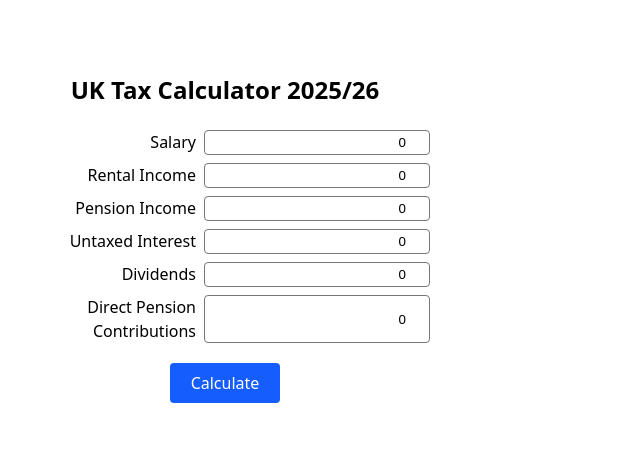
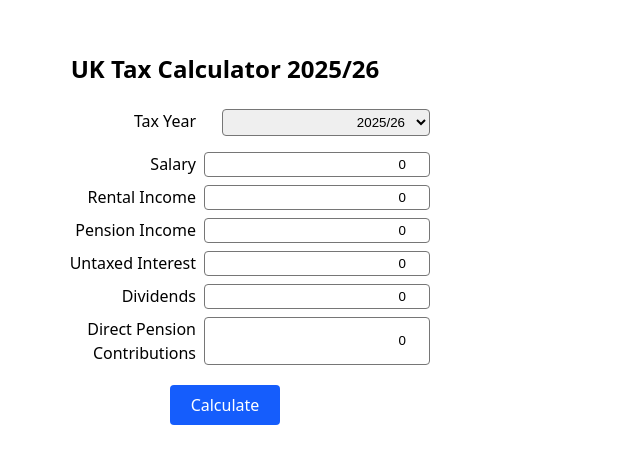
Before and after one commit to John-Bell/taxcalc, a React (Vite) app: page / in a window 1280 px wide. Shown: the part 155-618 px from the top of the page, without its empty margins (0-640 px from the left). Built offline with nearby package versions, Linux system fonts and the light colour scheme.

Commit message:
added ui

```diff
--- a/src/App.tsx
+++ b/src/App.tsx
@@ -4,6 +4,7 @@ import type { TaxCalculationInput } from './models/TaxCalculationInput';
 import type { TaxCalculationResult } from './models/TaxCalculationResult';
 import InputField from './components/InputField';
 import { createEmptyInput } from './model';
+import { TAX_YEAR_CONSTANTS, getDefaultTaxYear } from './constants/taxConstants';
 
 const fields: { name: keyof TaxCalculationInput; label: string }[] = [
     { name: 'salary', label: 'Salary' },
@@ -14,22 +15,34 @@ const fields: { name: keyof TaxCalculationInput; label: string }[] = [
     { name: 'directPensionContrib', label: 'Direct Pension Contributions' },
 ];
 
+const TAX_YEAR_OPTIONS = Object.keys(TAX_YEAR_CONSTANTS).sort().reverse();
+
+const formatTaxYearLabel = (taxYear: string) => {
+    const [start, end] = taxYear.split('-');
+    return end ? `${start}/${end.slice(2)}` : taxYear;
+};
+
 function App() {
     const [input, setInput] = useState<TaxCalculationInput>(() => createEmptyInput());
     const [result, setResult] = useState<TaxCalculationResult | null>(null);
     const [error, setError] = useState<string | null>(null);
+    const [taxYear, setTaxYear] = useState<string>(() => getDefaultTaxYear());
 
     const handleChange = (e: React.ChangeEvent<HTMLInputElement>) => {
         const { name, value } = e.target;
         setInput((prev) => ({ ...prev, [name]: Number(value) }));
     };
 
+    const handleTaxYearChange = (e: React.ChangeEvent<HTMLSelectElement>) => {
+        setTaxYear(e.target.value);
+    };
+
     const handleSubmit = (e: React.FormEvent) => {
         e.preventDefault();
         setError(null);
         try {
-            const service = new TaxCalculationService();
-            setResult(service.calculateTax(input));
+            const service = new TaxCalculationService(taxYear);
+            setResult(service.calculateTax(input, taxYear));
         } catch {
             setError('Calculation error. Please check your input.');
         }
@@ -40,10 +53,33 @@ function App() {
 
     return (
         <div className="calculator-container bg-white text-black">
-            <h2 className="text-center text-2xl mb-6">UK Tax Calculator 2025/26</h2>
+            <h2 className="text-center text-2xl mb-6">
+                UK Tax Calculator {formatTaxYearLabel(taxYear)}
+            </h2>
 
             {/* Form */}
             <form onSubmit={handleSubmit} className="mb-8">
+                <div className="flex justify-between mb-4">
+                    <label
+                        htmlFor="taxYear"
+                        className="w-44 text-right mr-2"
+                    >
+                        Tax Year
+                    </label>
+                    <select
+                        id="taxYear"
+                        name="taxYear"
+                        value={taxYear}
+                        onChange={handleTaxYearChange}
+                        className="w-52 px-2 py-1 border rounded text-right"
+                    >
+                        {TAX_YEAR_OPTIONS.map((year) => (
+                            <option key={year} value={year}>
+                                {formatTaxYearLabel(year)}
+                            </option>
+                        ))}
+                    </select>
+                </div>
                 {fields.map(({ name, label }) => (
                     <InputField
                         key={name}
```
